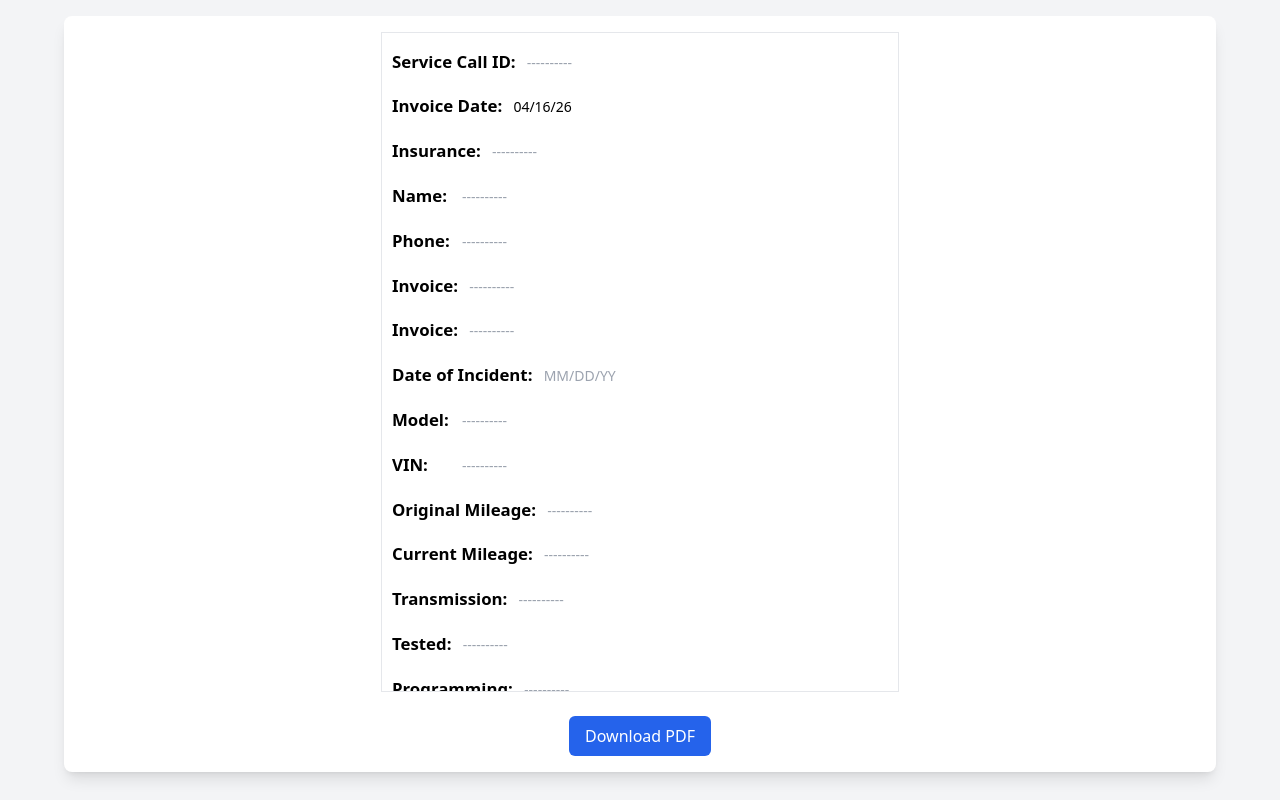
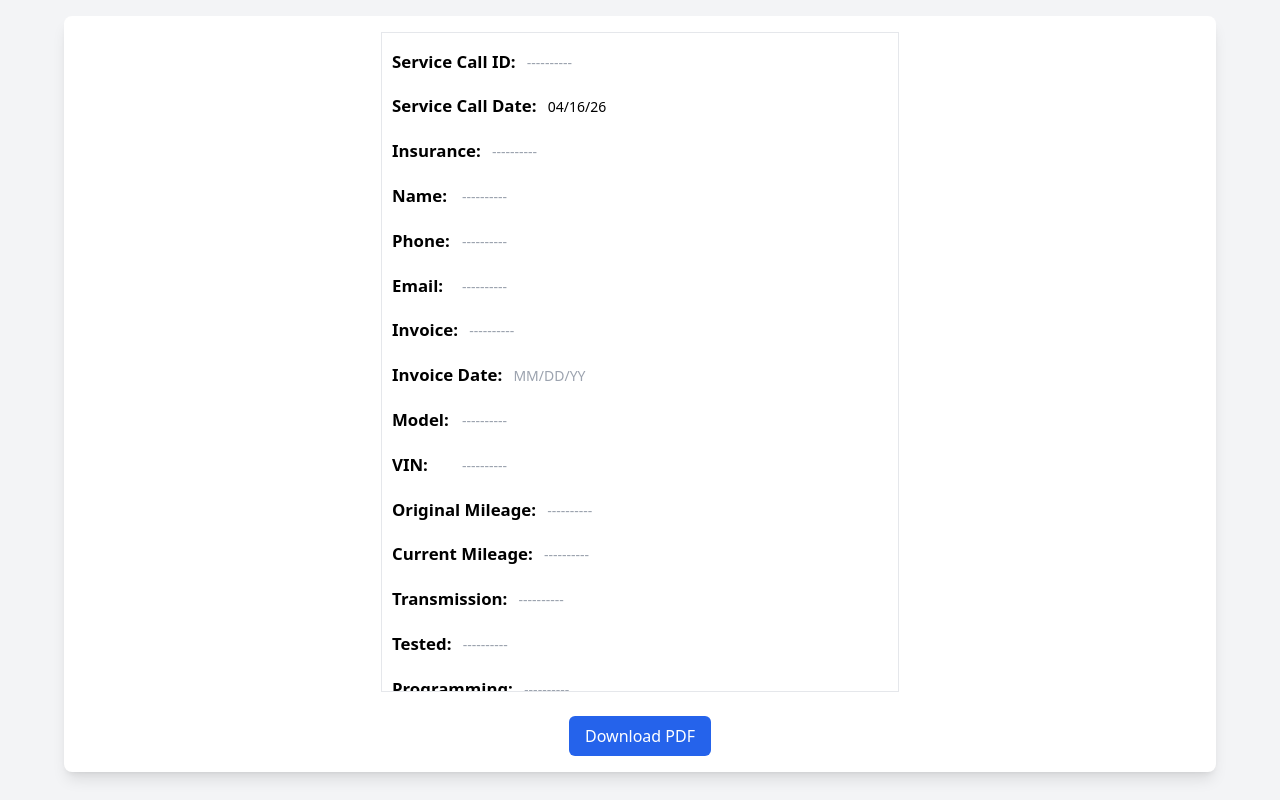
Before and after one commit to MikeNotu/react-to-pdf, a React (Vite) app: page / in a window 1280 px wide. Built offline with nearby package versions, Linux system fonts and the light colour scheme.

Commit message:
fix: tags rework

```diff
--- a/src/components/invoice.tsx
+++ b/src/components/invoice.tsx
@@ -256,7 +256,7 @@ export const Invoice = () => {
                   minWidth: "5.25rem",
                 }}
               >
-                Invoice Date:
+                Service Call Date:
               </p>
               <div style={{ flex: 1, width: "100%" }}>
                 <DatePicker
@@ -411,11 +411,11 @@ export const Invoice = () => {
                   minWidth: "5.25rem",
                 }}
               >
-                Invoice:
+                Email:
               </p>
               <input
                 type="text"
-                name="Invoice"
+                name="Email"
                 placeholder="----------"
                 maxLength={70}
                 required
@@ -485,7 +485,7 @@ export const Invoice = () => {
                   minWidth: "5.25rem",
                 }}
               >
-                Date of Incident:
+                Invoice Date:
               </p>
               <div style={{ flex: 1, width: "100%" }}>
                 <DatePicker
```
